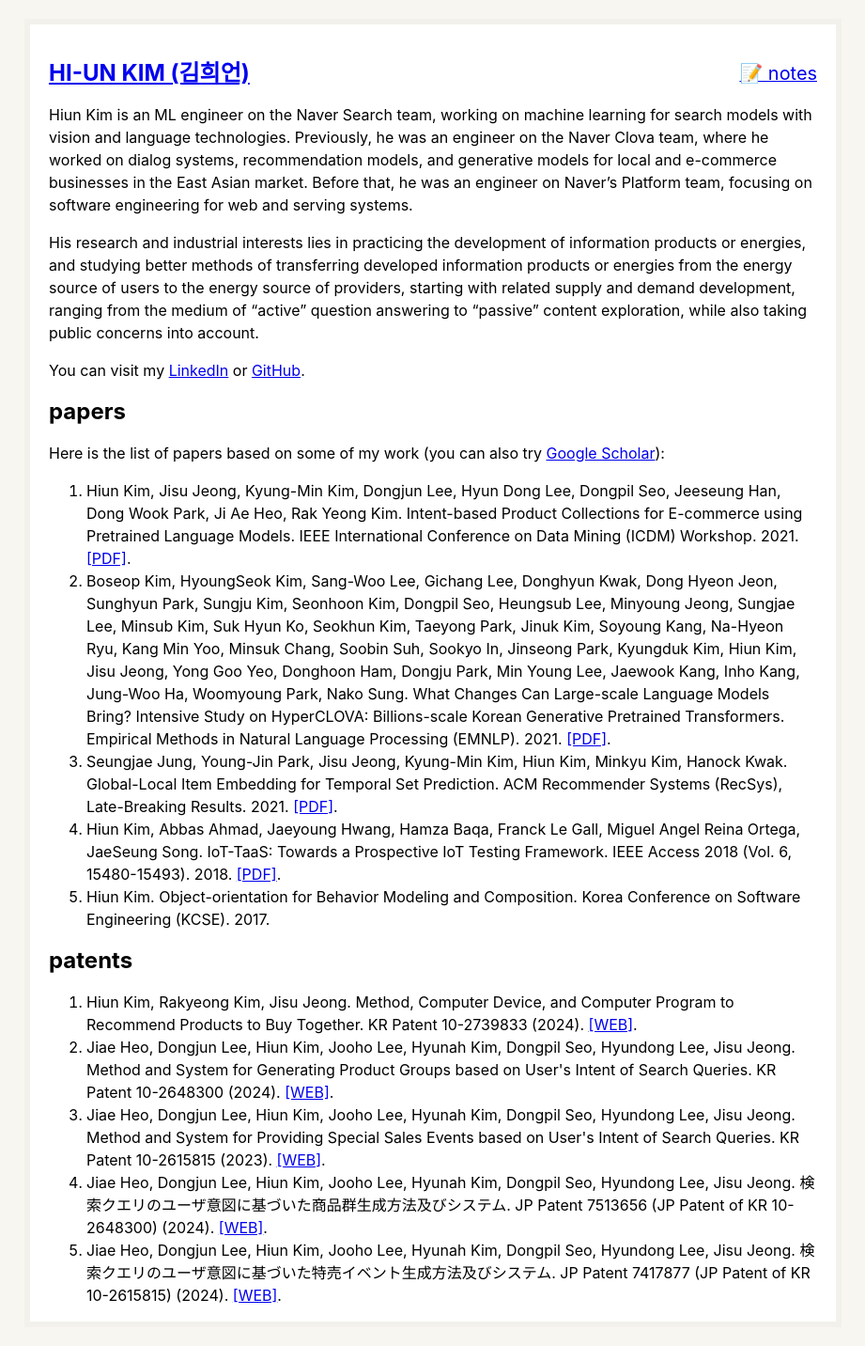
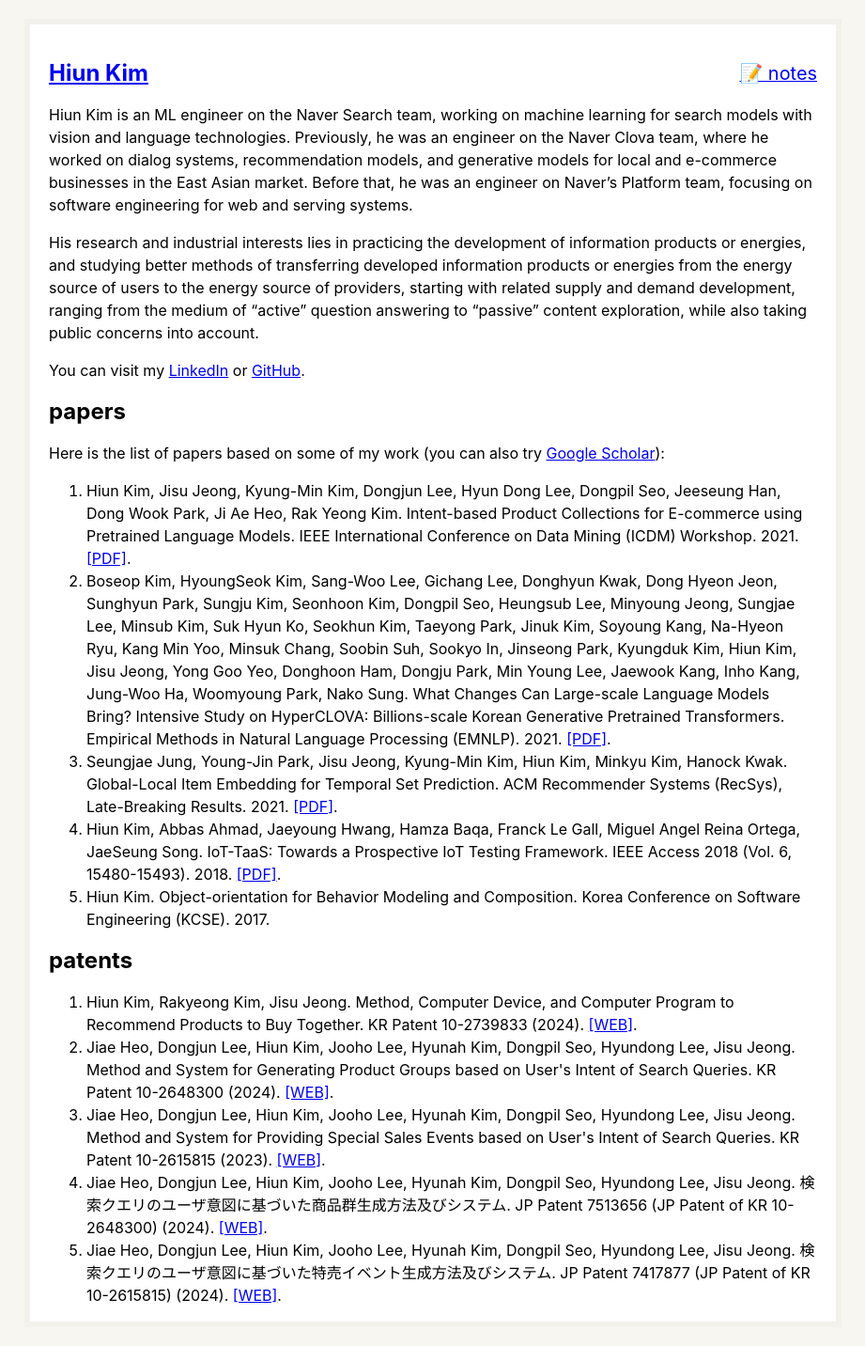
Before and after one commit to hiun/hiun.github.io, a Jekyll site: the page built from index.md, in a window 1280 px wide. Shown: the whole page at 94% size, without its empty margins (179-1100 px from the left). Built offline with Jekyll 4.4.1, drawn with Linux system fonts in a browser that asks for light colours.

Commit message:
Update _config.yml

```diff
--- a/_config.yml
+++ b/_config.yml
@@ -1,9 +1,9 @@
-name: HI-UN KIM (김희언)
+name: Hiun Kim
 markdown: GFM
 highlighter: rouge
 future: true
 author:
-  name: HI-UN KIM (김희언)
+  name: Hiun Kim
   email: example@example.com
 plugins:
   - jekyll-feed
```
